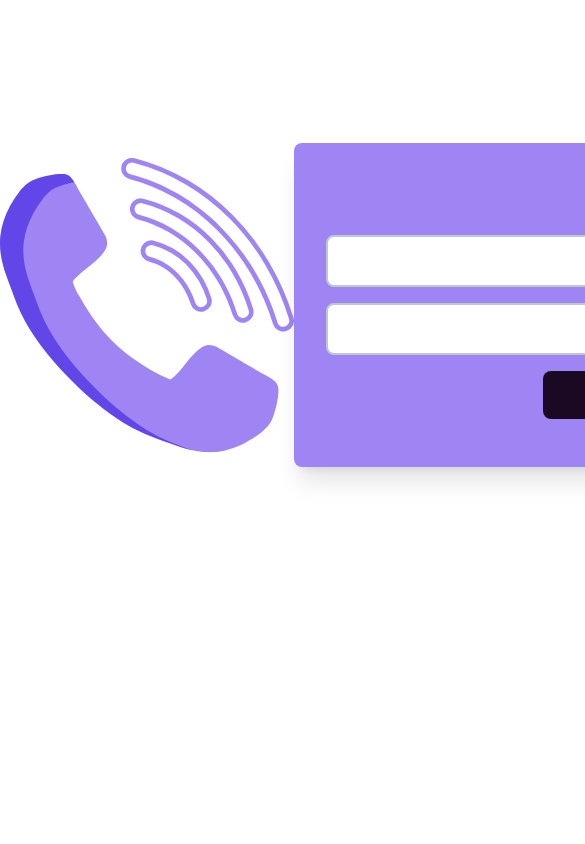
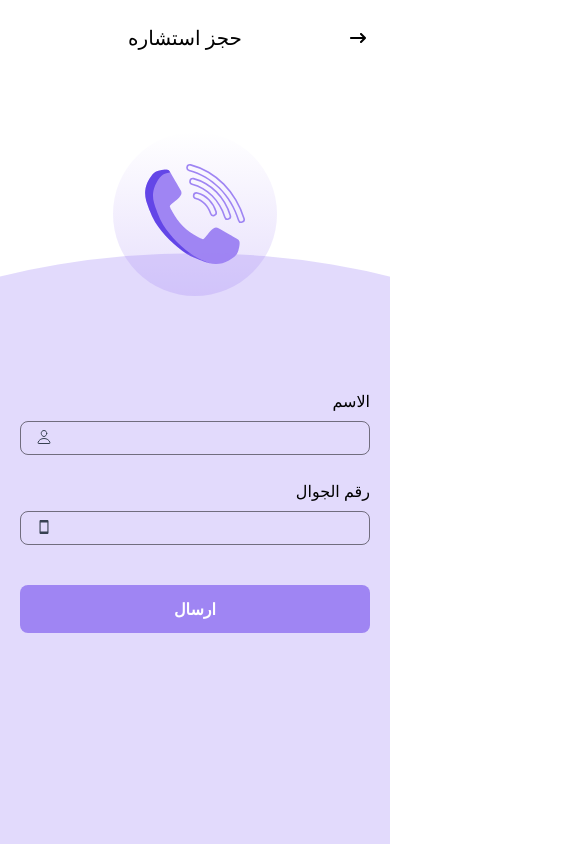
Before and after one commit to Ramy5/utopia, a React (Vite) app: page /bookConsultant in a window 390 px wide. Shown: the top 844 px of the page, 585 px wide, since content can reach past the window. Built offline with nearby package versions, Linux system fonts and the light colour scheme.

Commit message:
finish book consultant

```diff
--- a/public/locales/ar/translation.json
+++ b/public/locales/ar/translation.json
@@ -38,12 +38,16 @@
   "name": "الاسم",
   "phone number": "رقم الجوال",
   "download the app now": "حمل التطبيق الأن",
-  "package includes":"الباكج يشمل",
-  "age group":"الفئة العمرية",
-  "family accommodation":"سكن عائلي",
-  "student accommodation":"سكن الطلاب",
-  "general english":"انجليزي عام",
-  "IELTS course":"دورة الآيلتس",
-  "available":"متاح",
-  "unavailable":"غير متاح"
+  "package includes": "الباكج يشمل",
+  "age group": "الفئة العمرية",
+  "family accommodation": "سكن عائلي",
+  "student accommodation": "سكن الطلاب",
+  "general english": "انجليزي عام",
+  "IELTS course": "دورة الآيلتس",
+  "available": "متاح",
+  "unavailable": "غير متاح",
+  "send": "ارسال",
+  "thank you for contacting us. we will contact you as soon as possible": "شكرا لتواصلك، سوف نقوم بالتواصل معك في أقرب وقت",
+  "have a nice day": "نتمنى لك يوما سعيد",
+  "back to home": "العودة الي الصفحة الرئيسية"
 }
--- a/src/App.tsx
+++ b/src/App.tsx
@@ -15,8 +15,12 @@ const ChooseUtopia = lazy(
 const SuccessStoriesPage = lazy(() => import("./pages/SuccessStoriesPage"));
 const BankAccounts = lazy(() => import("./pages/BankAccounts"));
 const OurPartners = lazy(() => import("./pages/OurPartners"));
-const ProgramsTypeDetails = lazy(() => import("./pages/ProgramsType/ProgramsTypeDetails"));
-const ProgramDetails = lazy(() => import("./pages/ProgramsType/ProgramDetails"));
+const ProgramsTypeDetails = lazy(
+  () => import("./pages/ProgramsType/ProgramsTypeDetails")
+);
+const ProgramDetails = lazy(
+  () => import("./pages/ProgramsType/ProgramDetails")
+);
 
 function App() {
   const isRTL = useRTL();
@@ -33,12 +37,12 @@ function App() {
           <Route path="/" element={<StructurePages />}>
             <Route index element={<Home />} />
             <Route path="/bePartner" element={<BePartner />} />
-            <Route path="/bookConsultant" element={<BookConsultant />} />
             <Route path="/login" element={<Login />} />
             <Route path="/register" element={<Register />} />
             <Route path="/programs" element={<ProgramsTypeDetails />} />
             <Route path="/programs/details" element={<ProgramDetails />} />
           </Route>
+          <Route path="/bookConsultant" element={<BookConsultant />} />
           <Route path="/whyUs" element={<ChooseUtopia isFootered />} />
           <Route path="/successStory" element={<SuccessStoriesPage />} />
           <Route path="/bankAccounts" element={<BankAccounts />} />
--- a/src/components/Global/Navbar/Navbar.tsx
+++ b/src/components/Global/Navbar/Navbar.tsx
@@ -3,11 +3,15 @@ import Logo from "../../../assets/logo.png";
 import { CiHeart } from "react-icons/ci";
 import { PiChatCircleThin } from "react-icons/pi";
 
-const Navbar = () => {
+interface Navbar_TP {
+  hidden: boolean;
+}
+
+const Navbar: React.FC<Navbar_TP> = ({ hidden }) => {
   const isLogin = false;
 
   return (
-    <nav>
+    <nav className={hidden ? "hidden md:block" : ""}>
       {isLogin ? (
         <header className="flex items-center justify-between px-4 py-2">
           <div className="flex items-center gap-2">
--- a/src/components/LandingPage/BookConsultation.tsx
+++ b/src/components/LandingPage/BookConsultation.tsx
@@ -137,9 +137,9 @@ const BookConsultation = ({ data }) => {
               </a>
             </div>
           </div>
-          <div className="col-span-5">
+          <Link to={"/bookConsultant"} className="col-span-5">
             <Button className="mt-4">{t("book consultation")}</Button>
-          </div>
+          </Link>
         </div>
       </div>
 
--- a/src/components/atoms/molecules/formik-fields/BaseInput.tsx
+++ b/src/components/atoms/molecules/formik-fields/BaseInput.tsx
@@ -40,6 +40,7 @@ const BaseInput = ({
   ref,
   disabled,
   autoFocus,
+  onChange,
   min,
   max,
   ...props
--- a/src/index.css
+++ b/src/index.css
@@ -10,6 +10,14 @@ html {
   background: url(./assets/bookConsultation/downloadApp.webp) center center
     no-repeat fixed;
   background-size: cover;
+}
+
+.phoneBgGradient {
+  background-image: linear-gradient(to bottom, #fff, #e7dffc);
+}
+
+.phoneWave {
+  clip-path: ellipse(180% 100% at 50% 100%);
 }
 
 /* GLOBAL ANIMATION */
--- a/src/pages/BookConsultant/BookConsultant.tsx
+++ b/src/pages/BookConsultant/BookConsultant.tsx
@@ -3,23 +3,92 @@ import PhoneIcon from "../../assets/phoneIcon.svg";
 import { Form, Formik } from "formik";
 import BaseInput from "../../components/atoms/molecules/formik-fields/BaseInput";
 import Button from "../../components/atoms/Button/Button";
-import googlePlay from "../../assets/googlePlay.png";
-import appStore from "../../assets/appStore.png";
+import DownLoadApp from "../../components/atoms/molecules/downLoad-app/DownLoadApp";
+import { apiRequest } from "../../utils/axios";
+import { useMutation } from "@tanstack/react-query";
+import logo from "../../assets/logo-footer.svg";
+import { useRTL } from "../../hooks/useRTL";
+import { Link } from "react-router-dom";
+import { FaArrowRightLong } from "react-icons/fa6";
+import { IoPersonOutline } from "react-icons/io5";
+import { IoMdPhonePortrait } from "react-icons/io";
+import { FaCheck } from "react-icons/fa";
+import { Footer, Navbar } from "../../components";
+
+const bookConsultantPost = async (postData) => {
+  try {
+    const data = await apiRequest({
+      url: "/api/student/student-book",
+      method: "POST",
+      data: postData,
+    });
+    return data?.data;
+  } catch (error) {
+    console.error("Error fetching items:", error.message);
+  }
+};
 
 const BookConsultant = () => {
-  const initialVAlues = {
+  const initialValues = {
     name: "",
-    phoneNumber: "",
+    phone: "",
   };
 
+  const isRTL = useRTL();
+
+  const { mutate, isPending, isSuccess } = useMutation({
+    mutationKey: ["book-consultant"],
+    mutationFn: (data) => bookConsultantPost(data),
+  });
+
   return (
-    <Formik initialValues={initialVAlues} onSubmit={(values) => {}}>
+    <Formik
+      initialValues={initialValues}
+      onSubmit={async (values, { setSubmitting }) => {
+        if (values?.name === "" || values?.phone === "") return;
+        await mutate(values);
+        setSubmitting(false);
+      }}
+    >
+      {({ values, setFieldValue }) => (
+        <Form className="">
+          <Navbar hidden />
+
           {/* DESKTOP */}
-      <div className="bookConsultantBg">
-        <div className="">
-          <div className="flex items-center justify-between w-full px-12 pb-10 mt-20 bg-white ">
+          <div className="hidden md:block">
             <div>
-              <h2 className="hidden mb-12 text-6xl md:block">
+              {isSuccess ? (
+                <div>
+                  <div className="flex rounded-2xl flex-col items-center justify-center w-[80%] md:w-[578px] bg-mainColor my-12 mx-auto text-white p-6 gap-7">
+                    <h1 className="text-6xl">
+                      {isRTL
+                        ? `اهلا ${values?.name}`
+                        : `welcome ${values?.name}`}
+                    </h1>
+                    <p className="text-lg text-center w-96">
+                      {t(
+                        "thank you for contacting us. we will contact you as soon as possible"
+                      )}
+                    </p>
+                    <p className="text-lg">{t("have a nice day")}</p>
+                    <div className="flex flex-col items-center gap-1">
+                      <img src={logo} alt="logo" />
+                      <p className="text-sm">فريق يوتوبيا</p>
+                    </div>
+                  </div>
+                  <div className="flex justify-center">
+                    <Link
+                      to={"/"}
+                      className="px-6 py-1 mb-12 text-white bg-black rounded-md"
+                    >
+                      {t("back to home")}
+                    </Link>
+                  </div>
+                </div>
+              ) : (
+                <div className="flex items-center justify-between w-full px-12 pb-16 mt-20 bg-white ">
+                  <div>
+                    <h2 className={`hidden mb-12 text-6xl md:block `}>
                       {t("book consultant")}
                     </h2>
                     <div className="flex items-center justify-center ">
@@ -28,7 +97,7 @@ const BookConsultant = () => {
                           {t("consultant")}
                         </h2>
 
-                  <Form className="flex flex-col space-y-4">
+                        <div className="flex flex-col space-y-4">
                           <div
                             style={{ gridTemplateColumns: "100px 1fr" }}
                             className="grid gap-4"
@@ -51,8 +120,8 @@ const BookConsultant = () => {
                               {t("phone number")}
                             </Button>
                             <BaseInput
-                        id="phoneNumber"
-                        name="phoneNumber"
+                              id="phone"
+                              name="phone"
                               type="text"
                               className="w-[536px] p-3 text-right bg-white rounded-lg"
                             />
@@ -60,28 +129,133 @@ const BookConsultant = () => {
 
                           <Button
                             type="submit"
+                            loading={isPending}
                             className="w-1/3 py-3 mx-auto mt-6 text-white  bg-[#1B0924] hover:bg-[#1B0924]/80"
                           >
-                      إرسال
+                            {t("send")}
                           </Button>
-                  </Form>
-                </div>
-              </div>
-            </div>
-            <img className="w-[350px] h-[350px]" src={PhoneIcon} alt="phone" />
-          </div>
-
-          <div className="flex items-center py-28">
-            <div>
-              <h2 className="text-white">{t("download the app now")}</h2>
-              <div className="flex items-center gap-4">
-                <img className="w-44 " src={googlePlay} alt="google play" />
-                <img className="w-44 " src={appStore} alt="app store" />
                         </div>
                       </div>
                     </div>
                   </div>
+                  <img
+                    className="w-[350px] h-[350px]"
+                    src={PhoneIcon}
+                    alt="phone"
+                  />
                 </div>
+              )}
+
+              <DownLoadApp />
+            </div>
+          </div>
+
+          {/* MOBIL */}
+          <div className="block md:hidden">
+            <div
+              style={{ gridTemplateColumns: "20px 1fr" }}
+              className="grid items-center justify-center mx-6 my-6"
+            >
+              <Link to={"/"} className="">
+                <FaArrowRightLong className="cursor-pointer justify-self-start" />
+              </Link>
+              <h4 className="text-xl text-center">{t("book consultant")}</h4>
+            </div>
+
+            <>
+              <div className="p-8 mx-auto mt-20 rounded-full phoneBgGradient w-fit">
+                {isSuccess ? (
+                  <FaCheck className="w-[100px] h-[100px] text-mainColor" />
+                ) : (
+                  <img
+                    className="w-[100px] h-[100px]"
+                    src={PhoneIcon}
+                    alt="phone"
+                  />
+                )}
+              </div>
+              <div className="px-5 py-6 fixed bottom-0 overflow-y-auto w-full  h-[70vh] phoneWave bg-mainColor/30">
+                {isSuccess ? (
+                  <div>
+                    <div className="flex flex-col items-center justify-center p-6 mx-auto my-12 mb-0 text-black rounded-2xl gap-7">
+                      <h1 className="text-3xl">
+                        {isRTL
+                          ? `اهلا ${values?.name}`
+                          : `welcome ${values?.name}`}
+                      </h1>
+                      <p className="text-lg text-center w-96">
+                        {t(
+                          "thank you for contacting us. we will contact you as soon as possible"
+                        )}
+                      </p>
+                      <p className="text-lg">{t("have a nice day")}</p>
+                      <div className="flex flex-col items-center gap-1">
+                        <img src={logo} alt="logo" />
+                        <p className="text-sm">فريق يوتوبيا</p>
+                      </div>
+                    </div>
+                    <div className="flex justify-center">
+                      <Link
+                        to={"/"}
+                        className="w-full px-6 py-3 text-center text-white rounded-md bg-mainColor"
+                      >
+                        {t("back to home")}
+                      </Link>
+                    </div>
+                  </div>
+                ) : (
+                  <>
+                    <div className="mt-28">
+                      <div className="mb-6">
+                        <label htmlFor="name">{t("name")}</label>
+                        <div className="relative">
+                          <BaseInput
+                            id="name"
+                            name="name"
+                            type="text"
+                            className="px-3 py-1 mt-2 text-right bg-transparent border rounded-lg border-black/50"
+                          />
+                          <IoPersonOutline
+                            className={`absolute top-4 text-gray-700 ${
+                              isRTL ? "left-4" : "right-4"
+                            }`}
+                          />
+                        </div>
+                      </div>
+                      <div className="">
+                        <label htmlFor="phone">{t("phone number")}</label>
+                        <div className="relative">
+                          <BaseInput
+                            id="phone"
+                            name="phone"
+                            type="text"
+                            className="px-3 py-1 mt-2 text-right bg-transparent border rounded-lg border-black/50"
+                          />
+                          <IoMdPhonePortrait
+                            className={`absolute top-4 text-gray-700 ${
+                              isRTL ? "left-4" : "right-4"
+                            }`}
+                          />
+                        </div>
+                      </div>
+                    </div>
+
+                    <Button
+                      type="submit"
+                      loading={isPending}
+                      className="w-full py-3 mt-10 text-white bg-mainColor hover:bg-mainColor/70"
+                    >
+                      {t("send")}
+                    </Button>
+                  </>
+                )}
+              </div>
+            </>
+          </div>
+
+          <Footer hidden />
+        </Form>
+      )}
     </Formik>
   );
 };
```
Also changed, not shown: src/components/Global/Footer/Footer.tsx (+7 -3 lines), src/components/UI/MainPopup.tsx (added, +18 -0 lines), src/assets/smallLogo.svg (added), src/assets/wave.svg (added). Lines whose indentation alone changed are shown as unchanged.
